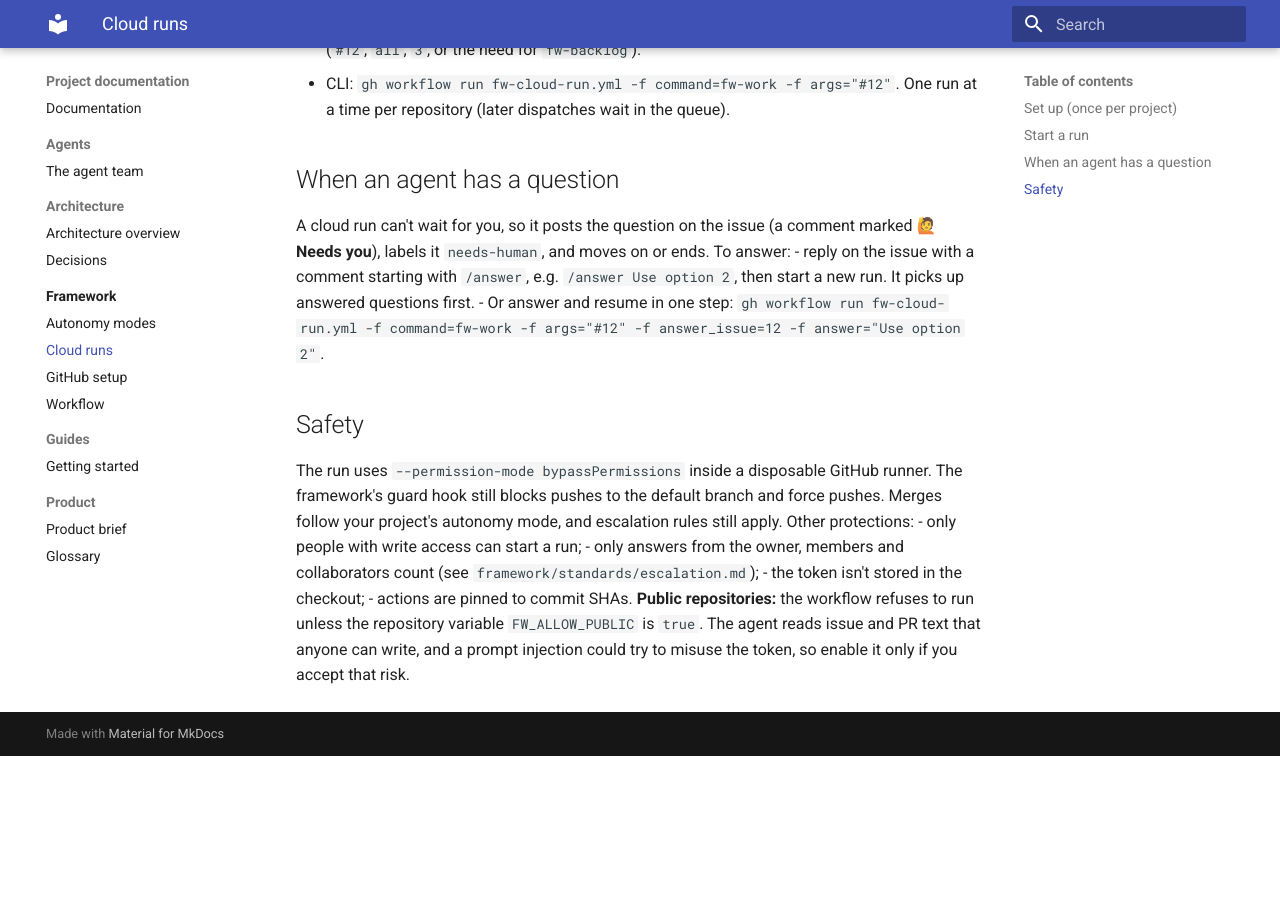
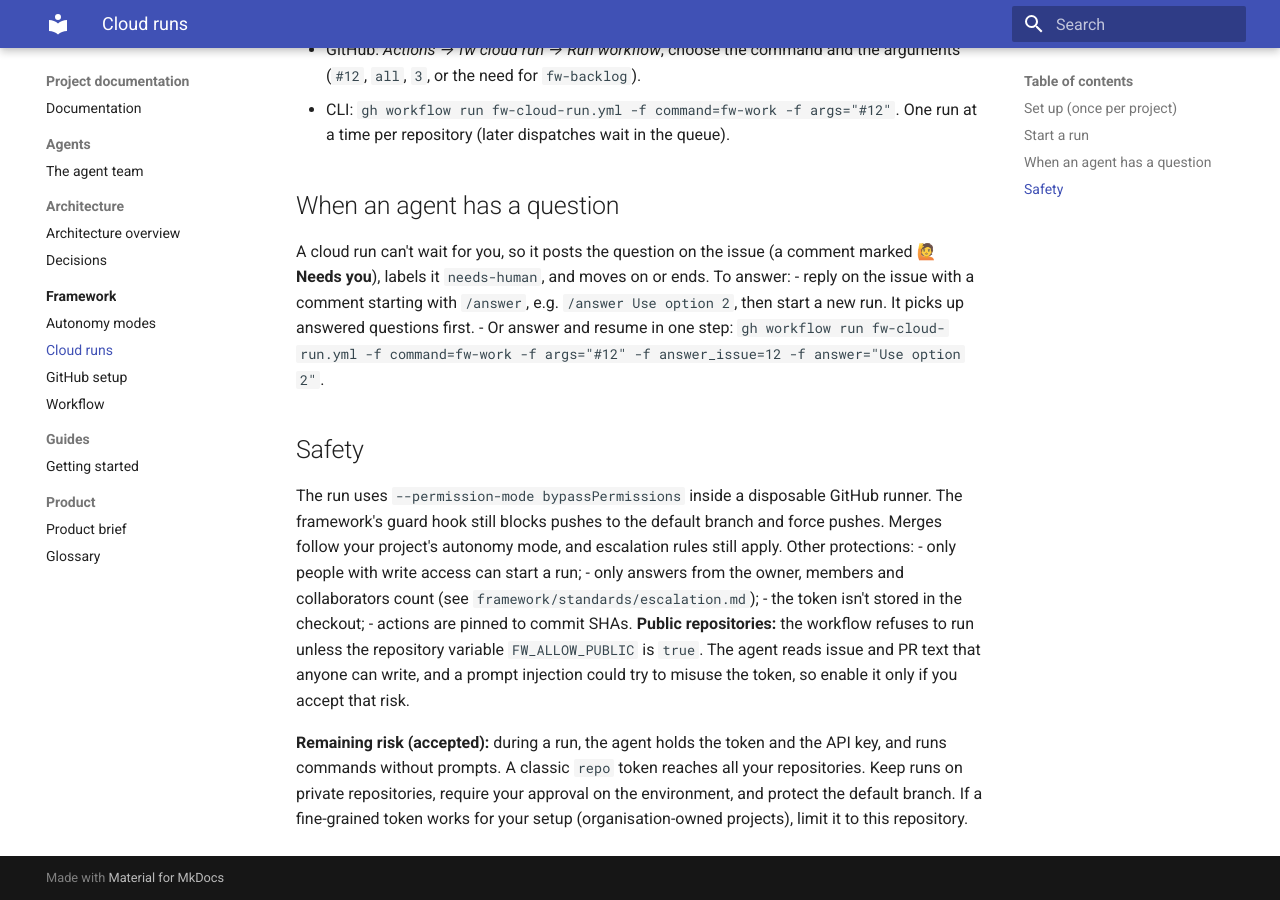
Before and after one commit to pierrelh/claude-framework, an MkDocs documentation site: the page built from docs/framework/cloud-runs.md, in a window 1280 px wide and 900 px high, scrolled down 689 px. Built offline with MkDocs 1.6.1 and Material for MkDocs 9.7.7, drawn with Linux system fonts in a browser that asks for light colours; before the commit the page ends 1445 px from its top, so only the background shows below that; some of the changed text lies outside the part shown.

Commit message:
fix(fw): neutralise markers in visible comment text, ignore empty /answer, document residual risk
Co-Authored-By: Claude Opus 5.5 <noreply@anthropic.com>

```diff
--- a/docs/framework/cloud-runs.md
+++ b/docs/framework/cloud-runs.md
@@ -7,8 +7,8 @@ computer: useful when your machine is off, or to let a tool or app start work re
 1. `framework/bin/fw workflow install cloud-run` — copies the workflow to
    `.github/workflows/fw-cloud-run.yml` and tells you which secrets are missing. Commit it
    through a pull request.
-2. Create an environment named **`fw-cloud-run`** (*Settings → Environments*). You can add
-   required reviewers to approve each run. Add two secrets to it:
+2. Create an environment named **`fw-cloud-run`** (*Settings → Environments*). **Recommended:**
+   add yourself as a required reviewer, so each run waits for your approval. Add two secrets to it:
    - `ANTHROPIC_API_KEY` — your Anthropic API key. Cloud runs are billed per use on it.
    - `FW_GH_TOKEN` — a *classic* personal access token with the `repo` and `project`
      scopes (no `workflow` scope, so agents can't rewrite workflows). The built-in
@@ -41,3 +41,9 @@ follow your project's autonomy mode, and escalation rules still apply. Other pro
 **Public repositories:** the workflow refuses to run unless the repository variable
 `FW_ALLOW_PUBLIC` is `true`. The agent reads issue and PR text that anyone can write, and a
 prompt injection could try to misuse the token, so enable it only if you accept that risk.
+
+**Remaining risk (accepted):** during a run, the agent holds the token and the API key, and runs
+commands without prompts. A classic `repo` token reaches all your repositories. Keep runs on
+private repositories, require your approval on the environment, and protect the default branch.
+If a fine-grained token works for your setup (organisation-owned projects), limit it to this
+repository.
```
Also changed, not shown: framework/standards/escalation.md (+4 -1 lines), 2 other files.
